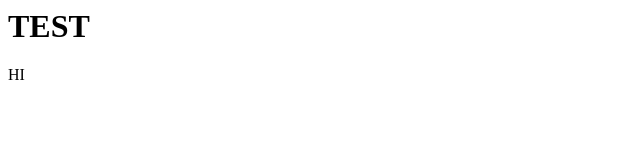
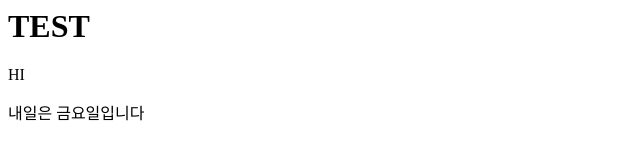
Before and after one commit to jde0324/HI, a plain HTML site: page index.html in a window 1280 px wide. Shown: the whole page, without its empty margins (0-640 px from the left). Drawn offline with Linux system fonts and the light colour scheme.

Commit message:
확인부탁드립니다
확인부탁드립니다

```diff
--- a/index.html
+++ b/index.html
@@ -1,2 +1,3 @@
 <H1>TEST</H1>
 <P>HI</P>
+<p>내일은 금요일입니다</p>
```
